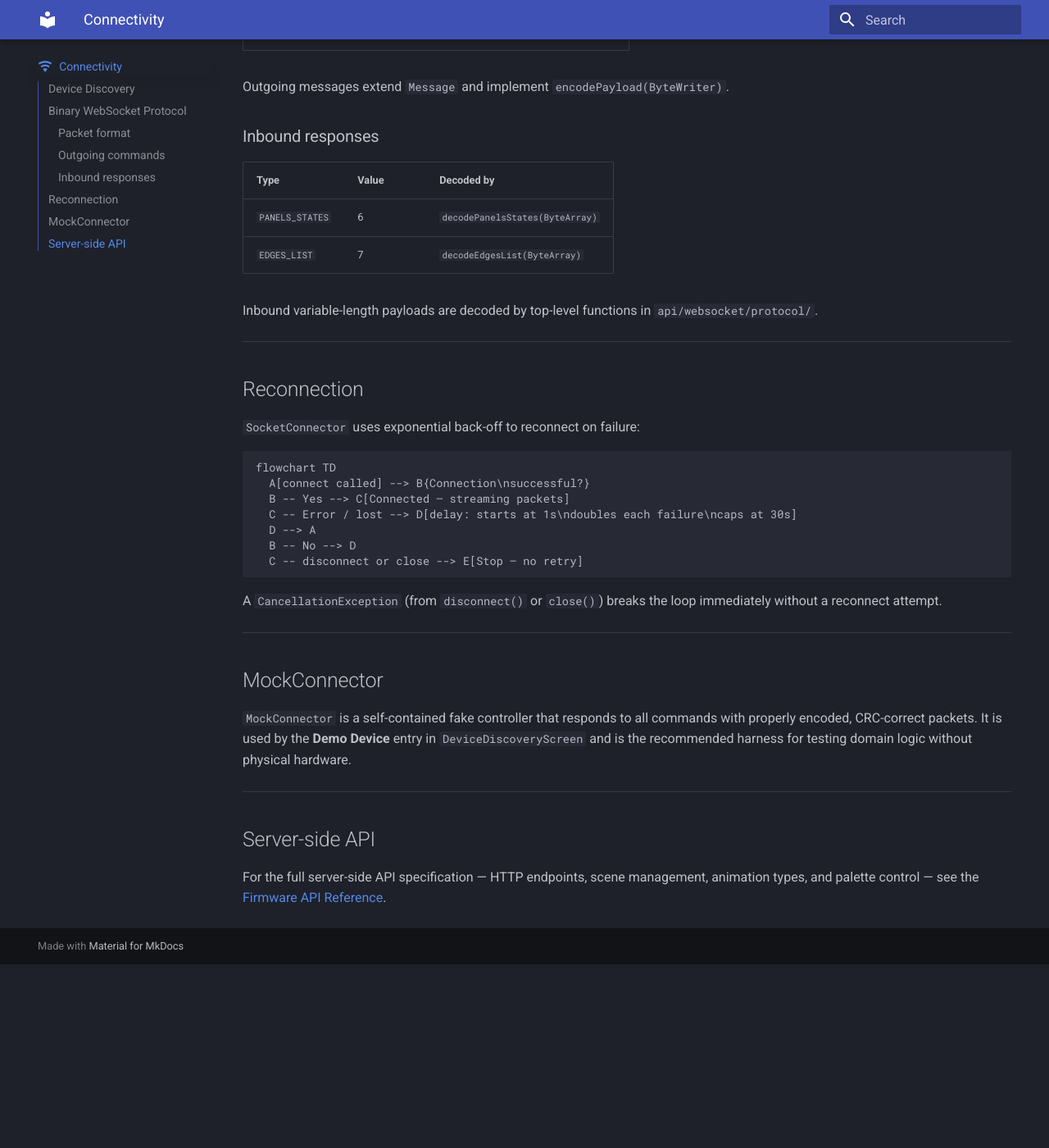
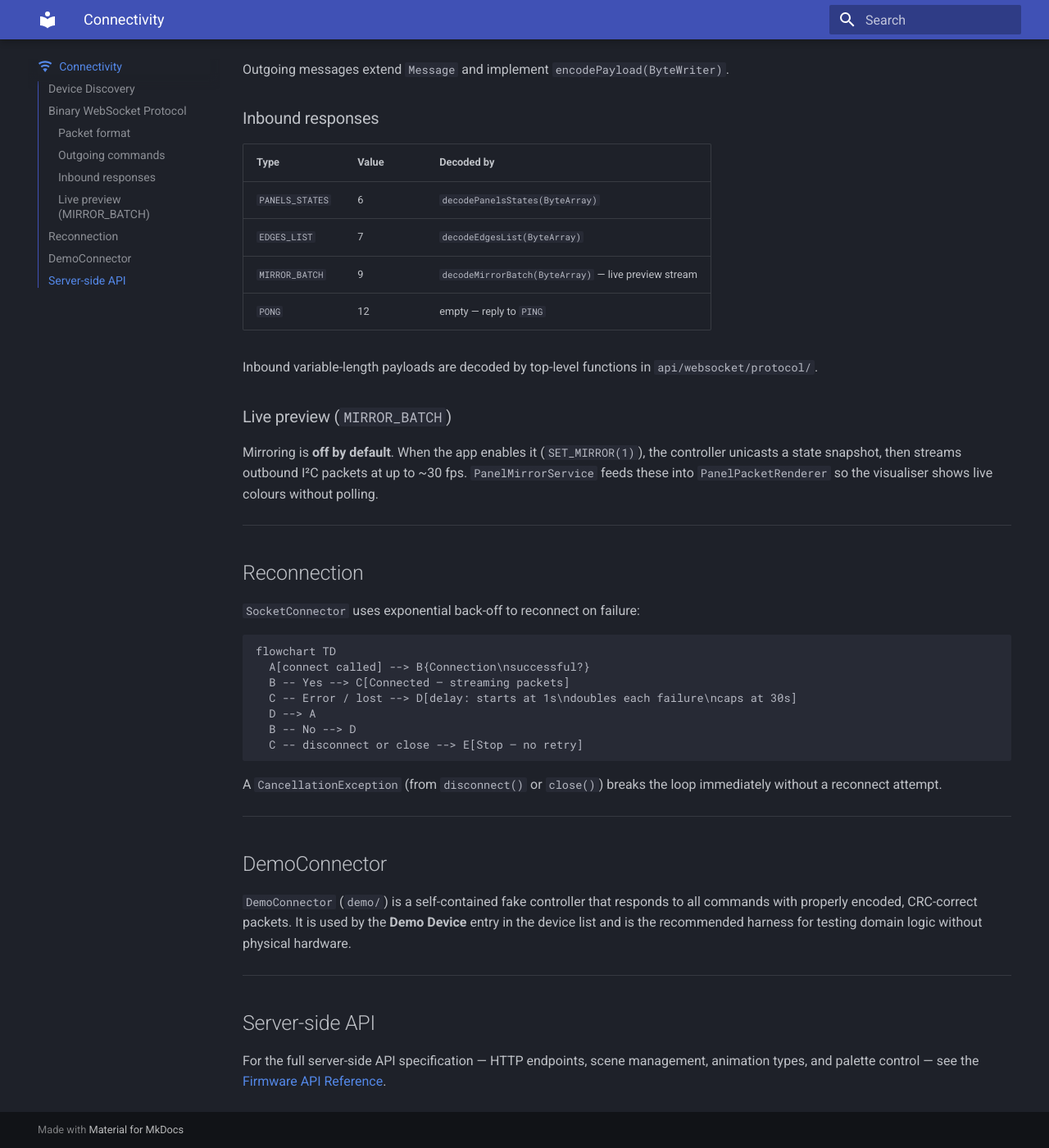
Before and after one commit to przemczan/lightnet-mobile, an MkDocs documentation site: the page built from docs/connectivity.md, in a window 1280 px wide and 1400 px high, scrolled down 1294 px. Shown: the whole window at 82% size. Built offline with MkDocs 1.6.1 and Material for MkDocs 9.7.7, drawn with Linux system fonts in a browser that asks for light colours; before the commit the page ends 2470 px from its top, so only the background shows below that; some of the changed text lies outside the part shown.

Commit message:
docs update

````diff
--- a/docs/connectivity.md
+++ b/docs/connectivity.md
@@ -31,22 +31,20 @@
 ```
 
 - All multi-byte integers are **little-endian** — enforced by `ByteReader`/`ByteWriter`
-- CRC-16 is computed separately over the 7-byte header and over the payload
+- CRC-16/IBM (reflected, poly `0xA001`, init `0xFFFF`) is computed separately over the 7-byte header and over the payload
 - `MessageParser.parse(ByteArray)` validates both CRCs and returns `Result.Success/Failure`
-
-!!! note "CRC variant"
-    The firmware uses CRC-16/IBM (poly `0x8005`, no reflection). The mobile app uses the reflected equivalent (poly `0xA001`). Both produce the same result — the reflected poly is the standard software implementation of the same algorithm.
 
 ### Outgoing commands
 
 | Type | Value | Payload |
 |---|---|---|
+| `TOGGLE` | 1 | `address:u8, state:u8` |
+| `SET_COLOR` | 3 | `address:u8, r:u8, g:u8, b:u8` |
 | `GET_EDGES_LIST` | 4 | empty |
 | `GET_PANELS_STATES` | 5 | empty |
-| `TOGGLE` | 1 | `address:u8, state:u8` |
-| `SET_BRIGHTNESS` | 2 | `address:u8, brightness:u8` |
-| `SET_COLOR` | 3 | `address:u8, r:u8, g:u8, b:u8` |
 | `ANIMATION_TRIGGER` | 8 | `groupId:u8, value:u8` |
+| `SET_MIRROR` | 10 | `enabled:u8` — opt in/out of live I²C packet mirroring |
+| `PING` | 11 | empty |
 
 Outgoing messages extend `Message` and implement `encodePayload(ByteWriter)`.
 
@@ -56,8 +54,14 @@
 |---|---|---|
 | `PANELS_STATES` | 6 | `decodePanelsStates(ByteArray)` |
 | `EDGES_LIST` | 7 | `decodeEdgesList(ByteArray)` |
+| `MIRROR_BATCH` | 9 | `decodeMirrorBatch(ByteArray)` — live preview stream |
+| `PONG` | 12 | empty — reply to `PING` |
 
 Inbound variable-length payloads are decoded by top-level functions in `api/websocket/protocol/`.
+
+### Live preview (`MIRROR_BATCH`)
+
+Mirroring is **off by default**. When the app enables it (`SET_MIRROR(1)`), the controller unicasts a state snapshot, then streams outbound I²C packets at up to ~30 fps. `PanelMirrorService` feeds these into `PanelPacketRenderer` so the visualiser shows live colours without polling.
 
 ---
 
@@ -79,9 +83,9 @@
 
 ---
 
-## MockConnector
+## DemoConnector
 
-`MockConnector` is a self-contained fake controller that responds to all commands with properly encoded, CRC-correct packets. It is used by the **Demo Device** entry in `DeviceDiscoveryScreen` and is the recommended harness for testing domain logic without physical hardware.
+`DemoConnector` (`demo/`) is a self-contained fake controller that responds to all commands with properly encoded, CRC-correct packets. It is used by the **Demo Device** entry in the device list and is the recommended harness for testing domain logic without physical hardware.
 
 ---
 
--- a/docs/getting-started.md
+++ b/docs/getting-started.md
@@ -77,7 +77,7 @@
 ## Demo device — develop without hardware
 
 !!! tip "No controller required"
-    On the device discovery screen, tap **Demo Device** to connect to `MockConnector` — a self-contained fake controller that responds with properly encoded, CRC-correct protocol packets. Every UI flow exercises the full protocol path, including encode/decode, so it's also the recommended harness for testing domain logic.
+    On the device discovery screen, tap **Demo Device** to connect to `DemoConnector` — a self-contained fake controller that responds with properly encoded, CRC-correct protocol packets. Every UI flow exercises the full protocol path, including encode/decode, so it's also the recommended harness for testing domain logic.
 
 ---
 
````
Also changed, not shown: README.md (+39 -46 lines), docs/development.md (+5 -2 lines), docs/index.md (+1 -1 lines), 1 other file.
